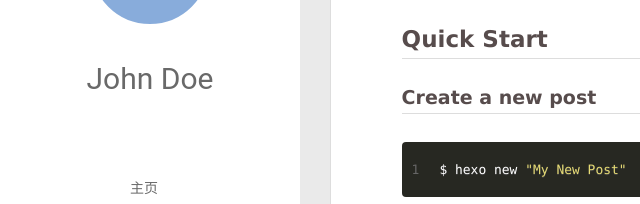
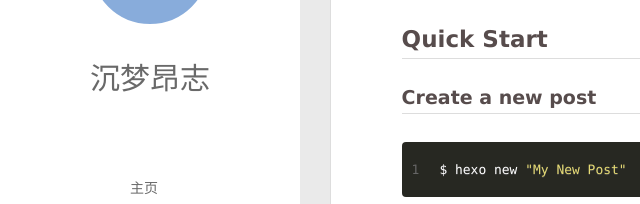
Before and after one commit to xumingyuan/xmy.github.io, a plain HTML site: page index.html in a window 1280 px wide. Shown: the part 211-415 px from the top of the page, 0-640 px from the left. Drawn offline with Linux system fonts and the light colour scheme; files that its build step writes are made by us from their sources; no server answers.

Commit message:
Site updated: 2019-07-23 15:33:36

```diff
--- a/index.html
+++ b/index.html
@@ -6,7 +6,7 @@
   <meta name="renderer" content="webkit">
   <meta http-equiv="X-UA-Compatible" content="IE=edge">
   <link rel="dns-prefetch" href="https://xumingyuan.github.io">
-  <title>Hexo</title>
+  <title>沉梦昂志</title>
   <meta name="viewport" content="width=device-width, initial-scale=1, maximum-scale=1">
   <meta property="og:type" content="website">
 <meta property="og:title" content="Hexo">
@@ -46,7 +46,7 @@
 			<img src="" class="js-avatar">
 		</a>
 		<hgroup>
-		  <h1 class="header-author"><a href="/">John Doe</a></h1>
+		  <h1 class="header-author"><a href="/">沉梦昂志</a></h1>
 		</hgroup>
 
 
@@ -104,7 +104,7 @@
 				<img src="" class="js-avatar">
 			</div>
 			<hgroup>
-			  <h1 class="header-author js-header-author">John Doe</h1>
+			  <h1 class="header-author js-header-author">沉梦昂志</h1>
 			</hgroup>
 
 
@@ -237,7 +237,7 @@
   <div class="outer">
     <div id="footer-info">
     	<div class="footer-left">
-    		&copy; 2019 John Doe
+    		&copy; 2019 沉梦昂志
     	</div>
       	<div class="footer-right">
       		<a href="http://hexo.io/" target="_blank">Hexo</a>  Theme <a href="https://github.com/litten/hexo-theme-yilia" target="_blank">Yilia</a> by Litten
```
